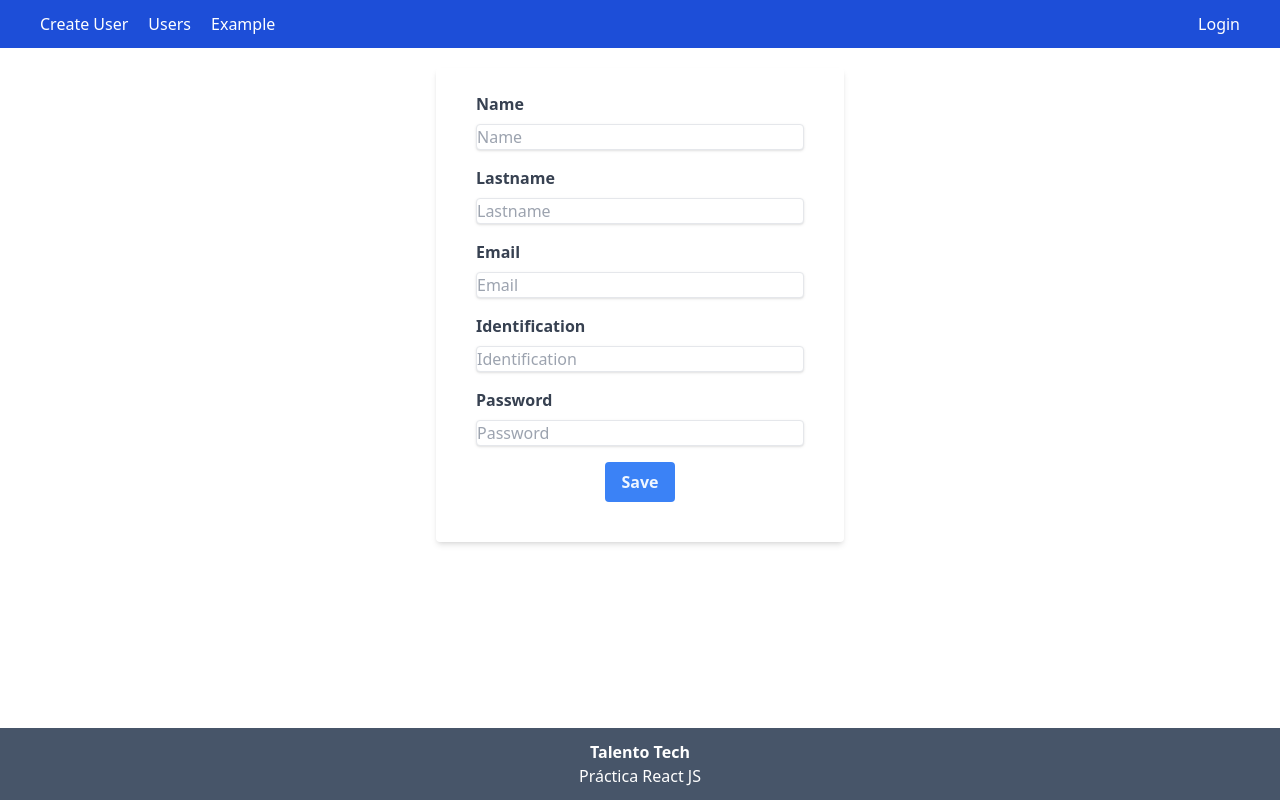
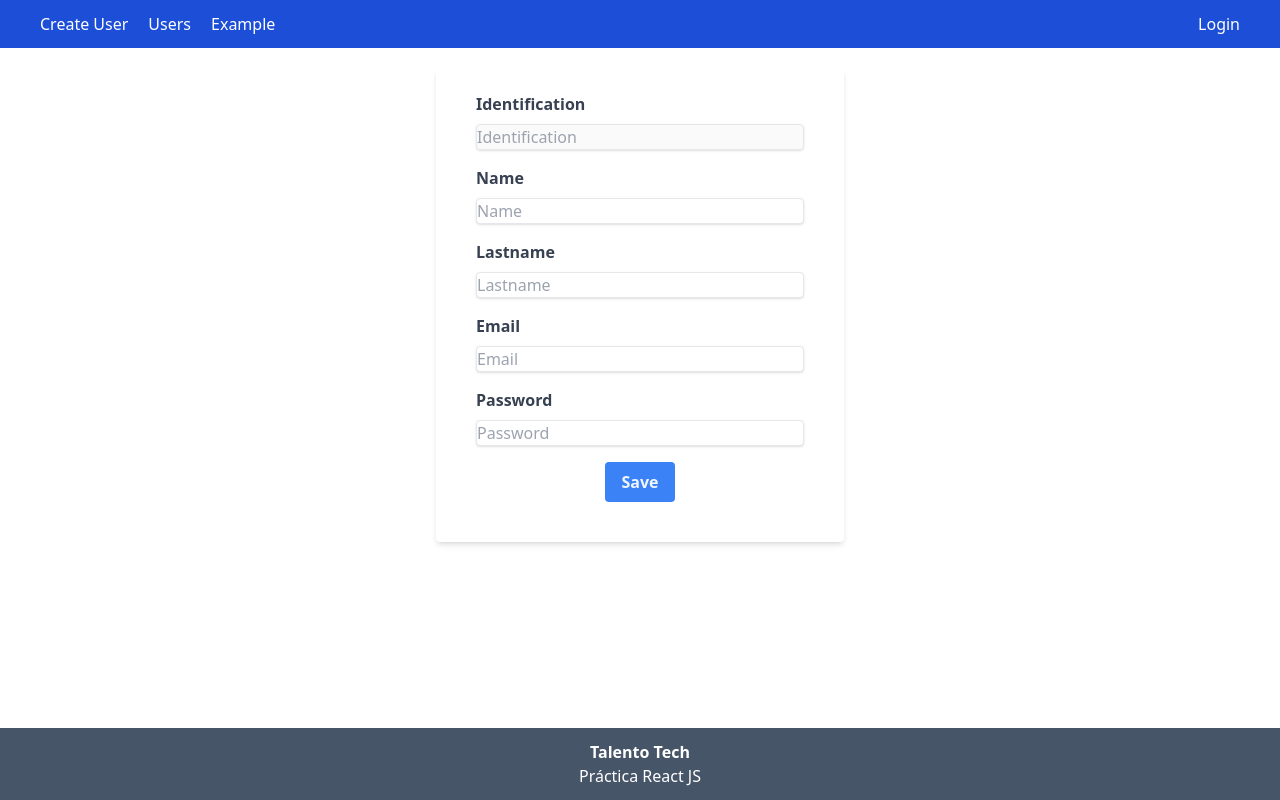
Before and after one commit to oscarfgutierrezo/talento-tech_react, a React (Vite) app: page /create-user in a window 1280 px wide. Built offline with nearby package versions, Linux system fonts and the light colour scheme.

Commit message:
Add: componentes UserCreateForm & UserEditForm

```diff
--- a/package.json
+++ b/package.json
@@ -15,7 +15,8 @@
     "react": "^18.2.0",
     "react-dom": "^18.2.0",
     "react-redux": "^9.1.0",
-    "react-router-dom": "^6.22.3"
+    "react-router-dom": "^6.22.3",
+    "sweetalert2": "^11.10.7"
   },
   "devDependencies": {
     "@types/react": "^18.2.64",
--- a/src/App.tsx
+++ b/src/App.tsx
@@ -1,11 +1,12 @@
 import './App.css'
 import { Footer } from '../src/components/Footer'
 import { Header } from '../src/components/Header'
-import { UserForm } from '../src/components/user/UserForm'
 import { UserList } from '../src/components/user/UserList'
 import { Login } from '../src/components/login/Login'
 import { Example } from '../src/components/Example'
 import { BrowserRouter, Route, Routes } from 'react-router-dom'
+import {UserFormCreate} from "./components/user/UserFormCreate"
+import {UserFormEdit} from "./components/user/UserFormEdit"
 
 const App = () => {
   return (
@@ -14,8 +15,8 @@ const App = () => {
       <Header />
         <Routes>
           <Route path="/user" element={<UserList />} />
-          <Route path="/create-user" element={<UserForm />} />
-          <Route path="/user/:id" element={<UserForm />} />
+          <Route path="/create-user" element={<UserFormCreate />} />
+          <Route path="/user/:id" element={<UserFormEdit />} />
           <Route path="/example" element={<Example/> } />
           <Route path="/login" element={<Login />} />
         </Routes>
--- a/src/components/user/UserForm.jsx
+++ b/src/components/user/UserForm.jsx
@@ -1,48 +1,24 @@
-import { useCreateUserMutation } from "../../features/api/apiSlice";
-import { useNavigate, useParams } from "react-router-dom";
-import { useEffect, useState } from "react";
-
-export const UserForm = () => {
-  const navigate = useNavigate();
-  const params = useParams();
-  const [createUser] = useCreateUserMutation();
-
-  const [user, setUser] = useState({
-    name: "",
-    lastname: "",
-    email: "",
-    id: "",
-    password: "",
-  });
-
-  const handleSubmit = (e) => {
-    e.preventDefault();
-    createUser(user);
-    navigate("/user");
-  };
-
-  const handleInputChange = (e) => {
-    const { name, value } = e.target;
-    setUser({
-      ...user,
-      [name]: value,
-    });
-  };
-
-  useEffect(() => {
-    if (params.id) {
-      const id = Number(params.id);
-      // const user = users.find((user) => user.id === id);
-      // setUser(user);
-    }
-  }, [params.id]);
-
+export const UserForm = ({ user, handleSubmit }) => {
   return (
     <div className="max-w-md w-full mx-auto px-5 py-5">
       <form
         onSubmit={handleSubmit}
         className="shadow-md rounded pt-6 pb-10 mb-4 px-10"
       >
+        <div className="mb-4">
+          <label className="block text-gray-700 font-bold mb-2">
+            Identification
+          </label>
+          <input
+            disabled
+            type="text"
+            required
+            name="id"
+            placeholder="Identification"
+            className="shadow appearance-none border rounded w-full focus:shadow-outline"
+            value={user?._id}
+          />
+        </div>
         <div className="mb-4">
           <label className="block text-gray-700 font-bold mb-2">Name</label>
           <input
@@ -51,8 +27,7 @@ export const UserForm = () => {
             name="name"
             placeholder="Name"
             className="shadow appearance-none border rounded w-full focus:shadow-outline"
-            onChange={handleInputChange}
-            value={user.name}
+            value={user?.name}
           />
         </div>
         <div className="mb-4">
@@ -63,8 +38,7 @@ export const UserForm = () => {
             name="lastname"
             placeholder="Lastname"
             className="shadow appearance-none border rounded w-full focus:shadow-outline"
-            onChange={handleInputChange}
-            value={user.lastname}
+            value={user?.lastname}
           />
         </div>
         <div className="mb-4">
@@ -75,36 +49,23 @@ export const UserForm = () => {
             name="email"
             placeholder="Email"
             className="shadow appearance-none border rounded w-full focus:shadow-outline"
-            onChange={handleInputChange}
-            value={user.email}
+            value={user?.email}
           />
         </div>
+        {!user && (
           <div className="mb-4">
             <label className="block text-gray-700 font-bold mb-2">
-            Identification
+              Password
             </label>
-          <input
-            type="number"
-            required
-            name="id"
-            placeholder="Identification"
-            className="shadow appearance-none border rounded w-full focus:shadow-outline"
-            onChange={handleInputChange}
-            value={user.id}
-          />
-        </div>
-        <div className="mb-4">
-          <label className="block text-gray-700 font-bold mb-2">Password</label>
             <input
               type="password"
               required
               name="password"
               placeholder="Password"
               className="shadow appearance-none border rounded w-full focus:shadow-outline"
-            onChange={handleInputChange}
-            value={user.password}
             />
           </div>
+        )}
         <div className="flex justify-center">
           <button
             type="submit"
--- /dev/null
+++ b/src/components/user/UserFormCreate.jsx
@@ -0,0 +1,48 @@
+import { useCreateUserMutation } from "../../features/api/apiSlice";
+import { useNavigate } from "react-router-dom";
+import Swal from "sweetalert2";
+import { UserForm } from "./UserForm";
+
+export const UserFormCreate = () => {
+  const navigate = useNavigate();
+  const [createUser] = useCreateUserMutation();
+
+  const handleSubmit = async (e) => {
+    e.preventDefault();
+    const { name, lastname, email, id, password } = e.target;
+    const user = {
+      name: name.value,
+      lastname: lastname.value,
+      email: email.value,
+      id: id.value,
+      password: password.value,
+    };
+    try {
+      const response = await createUser(user);
+      if (response.data.status === "error") {
+        Swal.fire({
+          position: "top-end",
+          icon: "error",
+          title:
+            "El usuario no pudo ser registrado, por favor verifique los datos",
+          showConfirmButton: false,
+          timer: 1500,
+        });
+      } else {
+        Swal.fire({
+          position: "top-end",
+          icon: "success",
+          title: "Usuario Creado Correctamente",
+          showConfirmButton: false,
+          timer: 1500,
+        }).then(() => {
+          navigate("/user"); // Hacemos la redireccion
+        });
+      }
+    } catch (error) {
+      console.log(error);
+    }
+  };
+
+  return <UserForm handleSubmit={handleSubmit} user={null} />;
+};
--- /dev/null
+++ b/src/components/user/UserFormEdit.jsx
@@ -0,0 +1,77 @@
+import {
+  useCreateUserMutation,
+  useGetUserByIdQuery,
+} from "../../features/api/apiSlice";
+import { useNavigate, useParams } from "react-router-dom";
+import Swal from "sweetalert2";
+import { UserForm } from "./UserForm";
+
+export const UserFormEdit = () => {
+  const navigate = useNavigate();
+  const params = useParams();
+  const [createUser] = useCreateUserMutation();
+
+  const handleSubmit = async (e) => {
+    e.preventDefault();
+    const { name, lastname, email, id, password } = e.target;
+    const user = {
+      name: name.value,
+      lastname: lastname.value,
+      email: email.value,
+      id: id.value,
+      password: password.value,
+    };
+    try {
+      const response = await createUser(user);
+      if (response.data.status === "error") {
+        Swal.fire({
+          position: "top-end",
+          icon: "error",
+          title:
+            "El usuario no pudo ser editado, por favor verifique los datos",
+          showConfirmButton: false,
+          timer: 1500,
+        });
+      } else {
+        Swal.fire({
+          position: "top-end",
+          icon: "success",
+          title: "Usuario editado correctamente",
+          showConfirmButton: false,
+          timer: 1500,
+        }).then(() => {
+          navigate("/user"); // Hacemos la redireccion
+        });
+      }
+    } catch (error) {
+      console.log(error);
+    }
+  };
+
+  const { data, isLoading, isError, error } = useGetUserByIdQuery(params.id);
+  if (isLoading)
+    return (
+      <div role="status" className="flex justify-center">
+        <svg
+          aria-hidden="true"
+          className="w-8 h-8 text-gray-200 animate-spin dark:text-gray-600 fill-blue-600"
+          viewBox="0 0 100 101"
+          fill="none"
+          xmlns="http://www.w3.org/2000/svg"
+        >
+          <path
+            d="M100 50.5908C100 78.2051 77.6142 100.591 50 100.591C22.3858 100.591 0 78.2051 0 50.5908C0 22.9766 22.3858 0.59082 50 0.59082C77.6142 0.59082 100 22.9766 100 50.5908ZM9.08144 50.5908C9.08144 73.1895 27.4013 91.5094 50 91.5094C72.5987 91.5094 90.9186 73.1895 90.9186 50.5908C90.9186 27.9921 72.5987 9.67226 50 9.67226C27.4013 9.67226 9.08144 27.9921 9.08144 50.5908Z"
+            fill="currentColor"
+          />
+          <path
+            d="M93.9676 39.0409C96.393 38.4038 97.8624 35.9116 97.0079 33.5539C95.2932 28.8227 92.871 24.3692 89.8167 20.348C85.8452 15.1192 80.8826 10.7238 75.2124 7.41289C69.5422 4.10194 63.2754 1.94025 56.7698 1.05124C51.7666 0.367541 46.6976 0.446843 41.7345 1.27873C39.2613 1.69328 37.813 4.19778 38.4501 6.62326C39.0873 9.04874 41.5694 10.4717 44.0505 10.1071C47.8511 9.54855 51.7191 9.52689 55.5402 10.0491C60.8642 10.7766 65.9928 12.5457 70.6331 15.2552C75.2735 17.9648 79.3347 21.5619 82.5849 25.841C84.9175 28.9121 86.7997 32.2913 88.1811 35.8758C89.083 38.2158 91.5421 39.6781 93.9676 39.0409Z"
+            fill="currentFill"
+          />
+        </svg>
+        <span className="sr-only">Loading...</span>
+      </div>
+    );
+  else if (isError) return <div>Error: {error.message} </div>;
+
+  return <UserForm handleSubmit={handleSubmit} user={data} />;
+};
--- a/src/components/user/UserList.jsx
+++ b/src/components/user/UserList.jsx
@@ -45,7 +45,7 @@ export const UserList = () => {
       </thead>
       <tbody>
         {users.map((user) => (
-          <tr key={user.id}>
+          <tr key={user._id}>
             <td className="px-5 border border-slate-300">{user.name}</td>
             <td className="px-5 border border-slate-300">{user.lastname}</td>
             <td className="px-5 border border-slate-300">{user.email}</td>
@@ -56,7 +56,7 @@ export const UserList = () => {
             <td className="px-5 border border-slate-300">
               <div className="flex flex-col items-center gap-5">
                 <Link
-                  to={`/user/${user.id}`}
+                  to={`/user/${user._id}`}
                   className="px-5 py-1 text-white bg-blue-500 rounded-lg shadow-md shadow-black/70 hover:shadow-none transition-all duration-300"
                 >
                   Editar
--- a/src/features/api/apiSlice.js
+++ b/src/features/api/apiSlice.js
@@ -8,6 +8,19 @@ export const apiSlice = createApi({
   endpoints: (builder) => ({
     getUsers: builder.query({
       query: () => "/user",
+      providesTags: ["Users"],
+      transformResponse: (response) =>
+        response.sort((a, b) =>
+          a.name[0].toUpperCase() < b.name[0].toUpperCase()
+            ? -1
+            : a.name[0].toUpperCase() > b.name[0].toUpperCase()
+            ? 1
+            : 0
+        ),
+    }),
+    getUserById: builder.query({
+      query: (_id) => `/user/${_id}`,
+      providesTags: ["User"],
     }),
     createUser: builder.mutation({
       query: (newUser) => ({
@@ -15,8 +28,10 @@ export const apiSlice = createApi({
         method: "POST",
         body: newUser,
       }),
+      invalidatesTags: ["Users"],
     }),
   }),
 });
 
-export const { useGetUsersQuery, useCreateUserMutation } = apiSlice;
+export const { useGetUsersQuery, useGetUserByIdQuery, useCreateUserMutation } =
+  apiSlice;
```
Also changed, not shown: 1 other file (tests, documents, lock files or other folders). Lines whose indentation alone changed are shown as unchanged.
